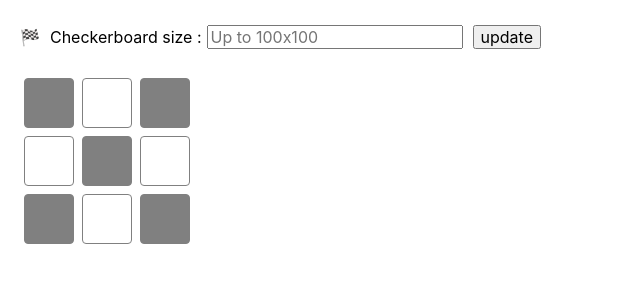
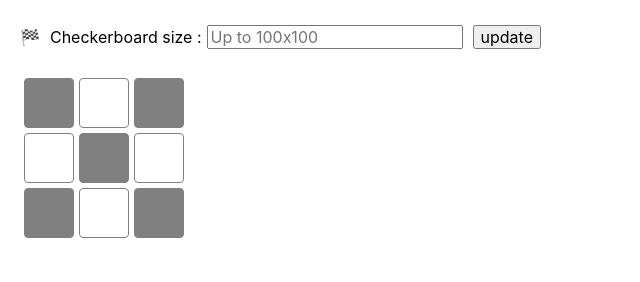
Before and after one commit to HichamBenjelloun/react-examples, a React app: page / in a window 1280 px wide. Shown: the whole page, without its empty margins (0-640 px from the left). Built offline with nearby package versions, Linux system fonts and the light colour scheme.

Commit message:
Draw grid using CSS grid feature

```diff
--- a/src/components/Grid/Grid.css
+++ b/src/components/Grid/Grid.css
@@ -1,5 +1,5 @@
 
-.Grid, .SquareRow {
+.Grid {
     white-space: nowrap;
 }
 
--- a/src/components/Grid/Grid.js
+++ b/src/components/Grid/Grid.js
@@ -1,6 +1,6 @@
 import React from 'react';
 
-import SquareRow from './SquareRow';
+import Square from './Square';
 
 import './Grid.css';
 
@@ -36,17 +36,27 @@ const Grid = ({
     }
 
     const squareNodes =
-        [...new Array(height)].map(
+        [...new Array(height * width)].map(
             (_, index) =>
-                <SquareRow
+                <Square
                     key={index}
-                    index={index}
-                    width={width}
+                    rowIndex={~~(index / width)}
+                    columnIndex={index % width}
                 />
         );
 
+    const gridStyle = {
+        display: 'grid',
+        gridTemplateColumns: `repeat(${width}, 50px)`,
+        gridTemplateRows: `repeat(${height}, 50px)`,
+        gridGap: '5px',
+    };
+
     return (
-        <div className="Grid">
+        <div
+            className="Grid"
+            style={gridStyle}
+        >
             {squareNodes}
         </div>
     );
--- a/src/components/Grid/Square.js
+++ b/src/components/Grid/Square.js
@@ -2,11 +2,11 @@ import React from 'react';
 
 
 const Square = ({
-                    parentIndex,
-                    index,
+                    rowIndex,
+                    columnIndex,
                 }) => {
     const [backgroundColor, color] =
-        (parentIndex + index) % 2 ?
+        (rowIndex + columnIndex) % 2 ?
             ['white', 'black'] :
             ['grey', 'white'];
 
@@ -20,7 +20,7 @@ const Square = ({
             className="Square br2 grow-large hide-child"
             style={divStyle}
         >
-            <span className="child">{parentIndex}, {index}</span>
+            <span className="child">{rowIndex}, {columnIndex}</span>
         </div>
     );
 };
--- a/src/components/Grid/SquareRow.js
+++ /dev/null
@@ -1,25 +0,0 @@
-import React from 'react';
-import Square from './Square';
-
-const SquareRow = ({
-                       index,
-                       width,
-                   }) => {
-    const squareNodes =
-        [...Array(width).keys()].map(
-            cur =>
-                <Square
-                    key={cur}
-                    index={cur}
-                    parentIndex={index}
-                />
-        );
-
-    return (
-        <div className="SquareRow">
-            {squareNodes}
-        </div>
-    );
-};
-
-export default SquareRow;
```
